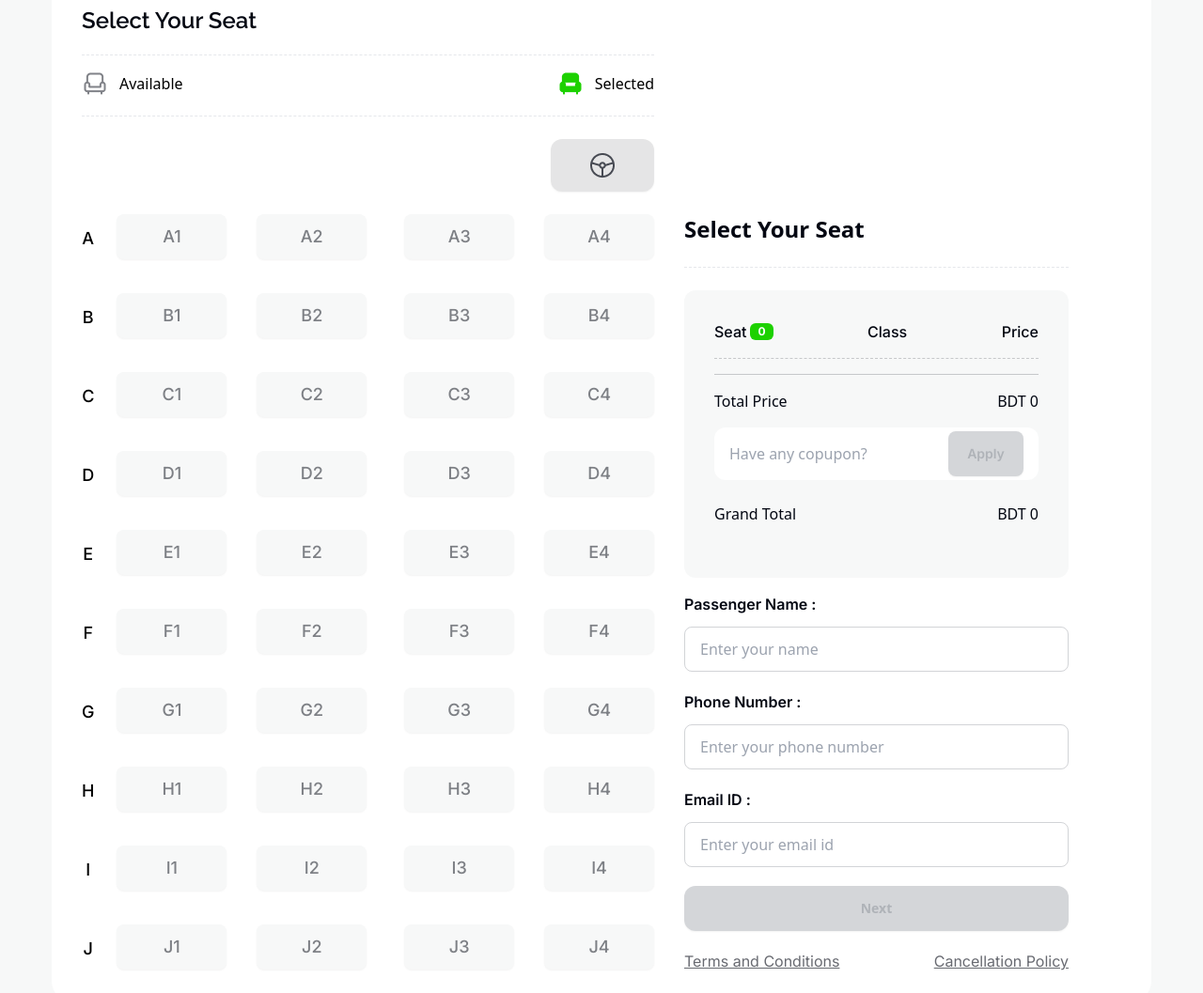
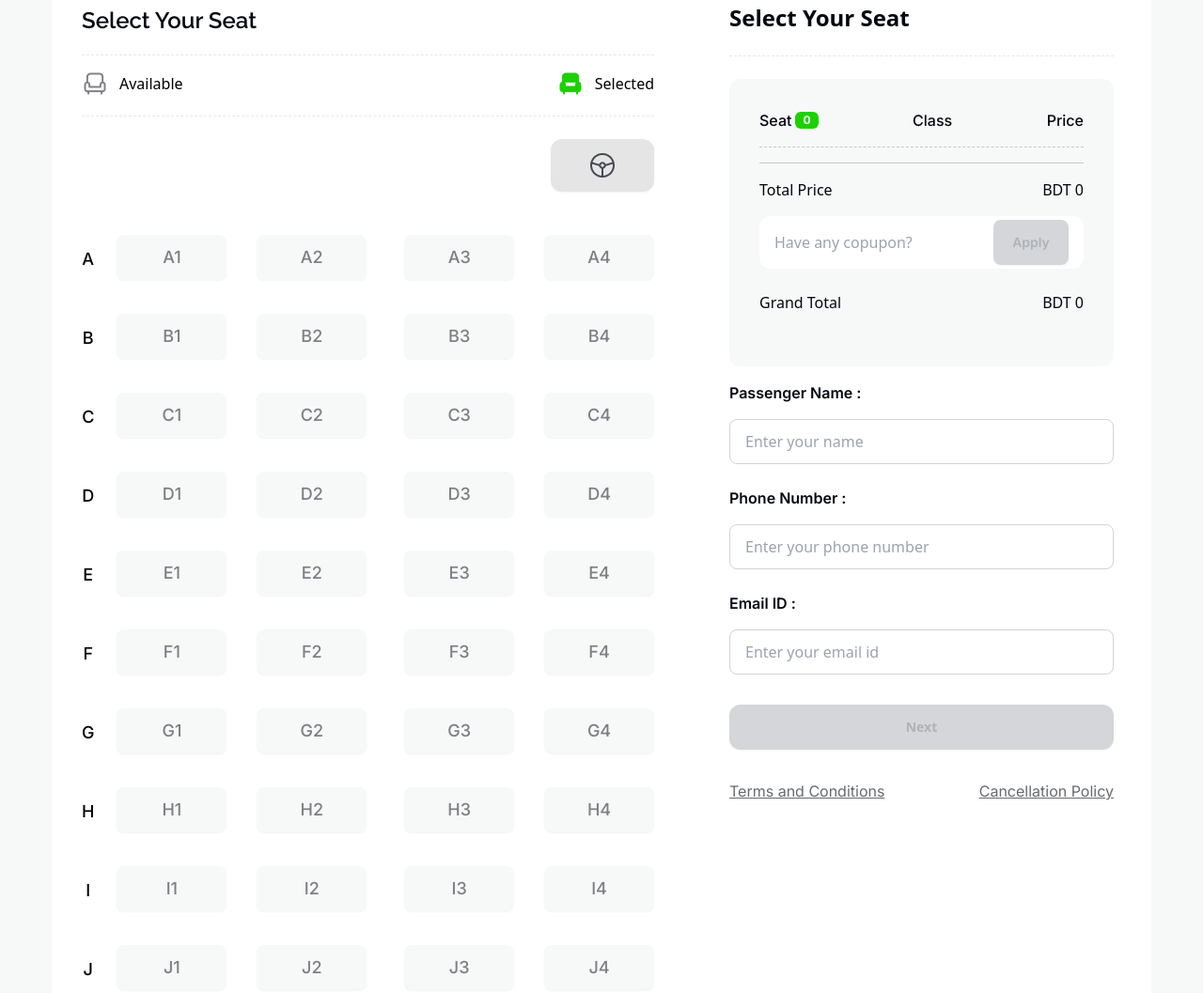
Before and after one commit to rahat-495/Assignment-5, a plain HTML site: page index.html in a window 1280 px wide. Shown: the part 2094-3151 px from the top of the page at 94% size. Drawn offline with nearby package versions, Linux system fonts and the light colour scheme.

Commit message:
some things are added !

```diff
--- a/index.html
+++ b/index.html
@@ -388,7 +388,7 @@
 
                             </div>
 
-                        <div class="w-[409px] ml-8 text-left">
+                        <div class="w-[409px] ml-20 relative -top-[225px] text-left">
 
                             <h3 class="text-2xl font-semibold text-[#030712] pb-6 border-b border-dashed mb-6">Select Your Seat
                             </h3>
@@ -437,16 +437,16 @@
                             <!-- Passenger Info Container ! -->
                             <div id="" class="w-full mt-4">
 
-                                <h3 class="mb-3 inter font-semibold text-[#030712]">Passenger Name :</h3>
-                                <input type="text" placeholder="Enter your name" class="input input-bordered w-full bg-transparent mb-5" />
+                                <h3 class="mb-4 inter font-semibold text-[#030712]">Passenger Name :</h3>
+                                <input type="text" placeholder="Enter your name" class="input input-bordered w-full bg-transparent mb-6" />
 
-                                <h3 class="mb-3 inter font-semibold text-[#030712]">Phone Number :</h3>
-                                <input id="input-phone" type="text" placeholder="Enter your phone number" class="input input-bordered w-full bg-transparent mb-5" />
+                                <h3 class="mb-4 inter font-semibold text-[#030712]">Phone Number :</h3>
+                                <input id="input-phone" type="text" placeholder="Enter your phone number" class="input input-bordered w-full bg-transparent mb-6" />
 
-                                <h3 class="mb-3 inter font-semibold text-[#030712]">Email ID :</h3>
-                                <input type="text" placeholder="Enter your email id" class="input input-bordered w-full bg-transparent mb-5" />
+                                <h3 class="mb-4 inter font-semibold text-[#030712]">Email ID :</h3>
+                                <input type="text" placeholder="Enter your email id" class="input input-bordered w-full bg-transparent mb-8" />
 
-                                <button class="btn w-full bg-[#1DD100] hover:bg-[#1DD100] rounded-xl text-white border-none mb-5" id="next-btn" onclick="nextVerdion()" disabled>Next</button>
+                                <button class="btn w-full bg-[#1DD100] hover:bg-[#1DD100] rounded-xl text-white border-none mb-8" id="next-btn" onclick="nextVerdion()" disabled>Next</button>
 
                                 <p class="flex items-center justify-between">
                                     <a class="underline cursor-pointer text-[#03071299] inter">Terms and Conditions</a>
```
